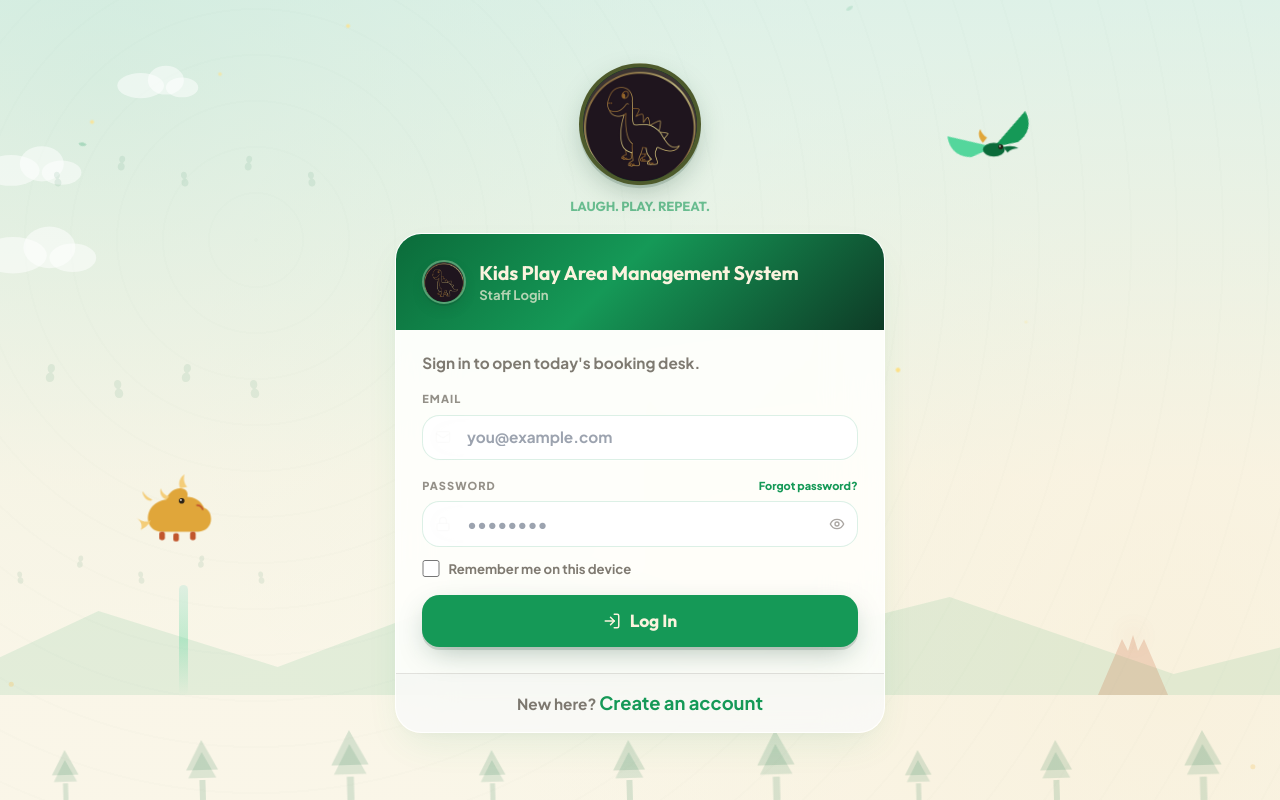
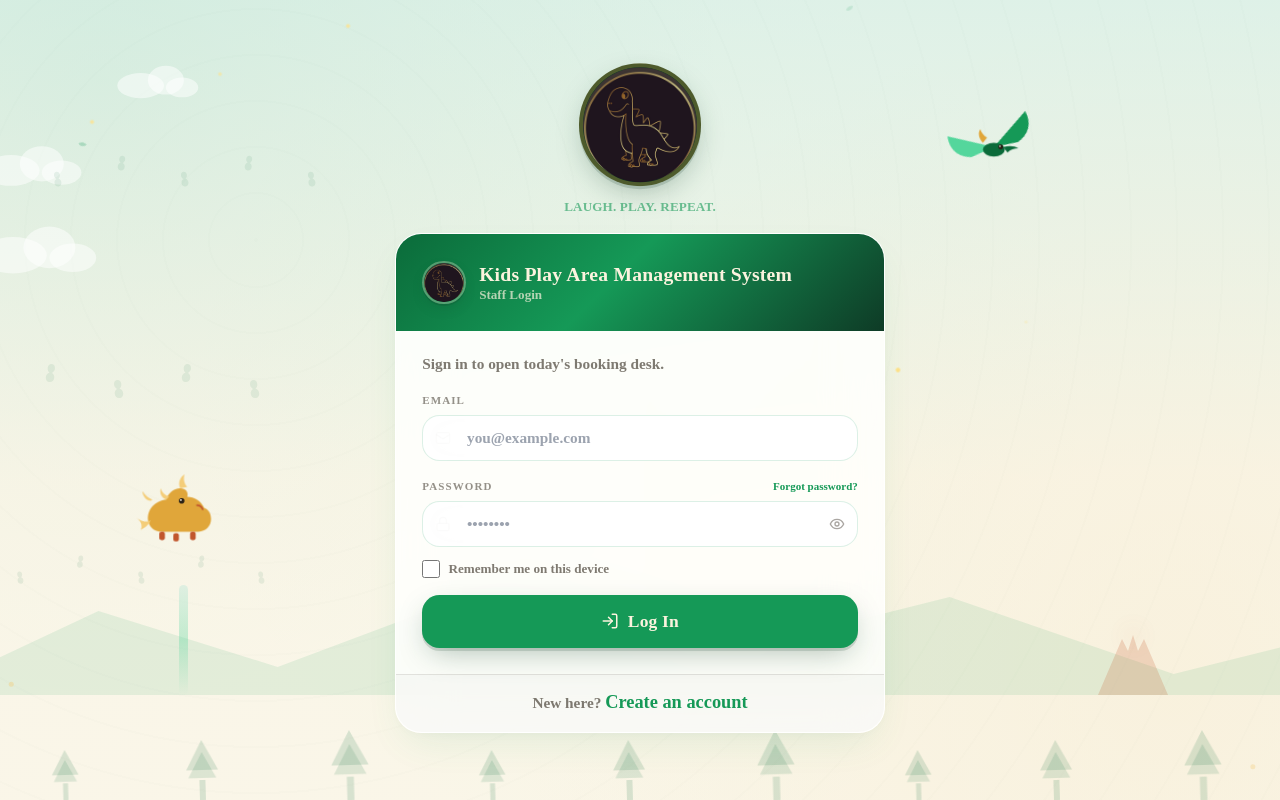
Before and after one commit to shantha26/Dino-Den, a React (Vite) app in the folder frontend/: page / in a window 1280 px wide. Built offline with nearby package versions, Linux system fonts and the light colour scheme; no server answers.

Commit message:
style: revert font families back to Times New Roman per user instruction

```diff
--- a/frontend/src/index.css
+++ b/frontend/src/index.css
@@ -4,7 +4,7 @@
 
 html, body {
   background-color: #F8FAF7;
-  font-family: 'Plus Jakarta Sans', system-ui, -apple-system, sans-serif;
+  font-family: 'Times New Roman', Times, Georgia, serif;
   scroll-behavior: smooth;
   transition: background-color 0.3s ease, color 0.3s ease;
 }
@@ -15,9 +15,9 @@ html.dark body {
 }
 
 h1, h2, h3, .font-display {
-  font-family: 'Outfit', 'Plus Jakarta Sans', sans-serif;
+  font-family: 'Times New Roman', Times, Georgia, serif;
   font-weight: 700;
-  letter-spacing: -0.01em;
+  letter-spacing: 0.01em;
 }
 
 /* Custom scrollbar dressed in jungle tones */
--- a/frontend/tailwind.config.js
+++ b/frontend/tailwind.config.js
@@ -23,8 +23,8 @@ export default {
         firefly: "#FFE28A",      // glow-dot color
       },
       fontFamily: {
-        display: ["'Outfit'", "'Plus Jakarta Sans'", "sans-serif"],
-        body: ["'Plus Jakarta Sans'", "system-ui", "sans-serif"],
+        display: ["'Times New Roman'", "Times", "Georgia", "serif"],
+        body: ["'Times New Roman'", "Times", "Georgia", "serif"],
       },
       borderRadius: {
         blob: "1.5rem",
```
